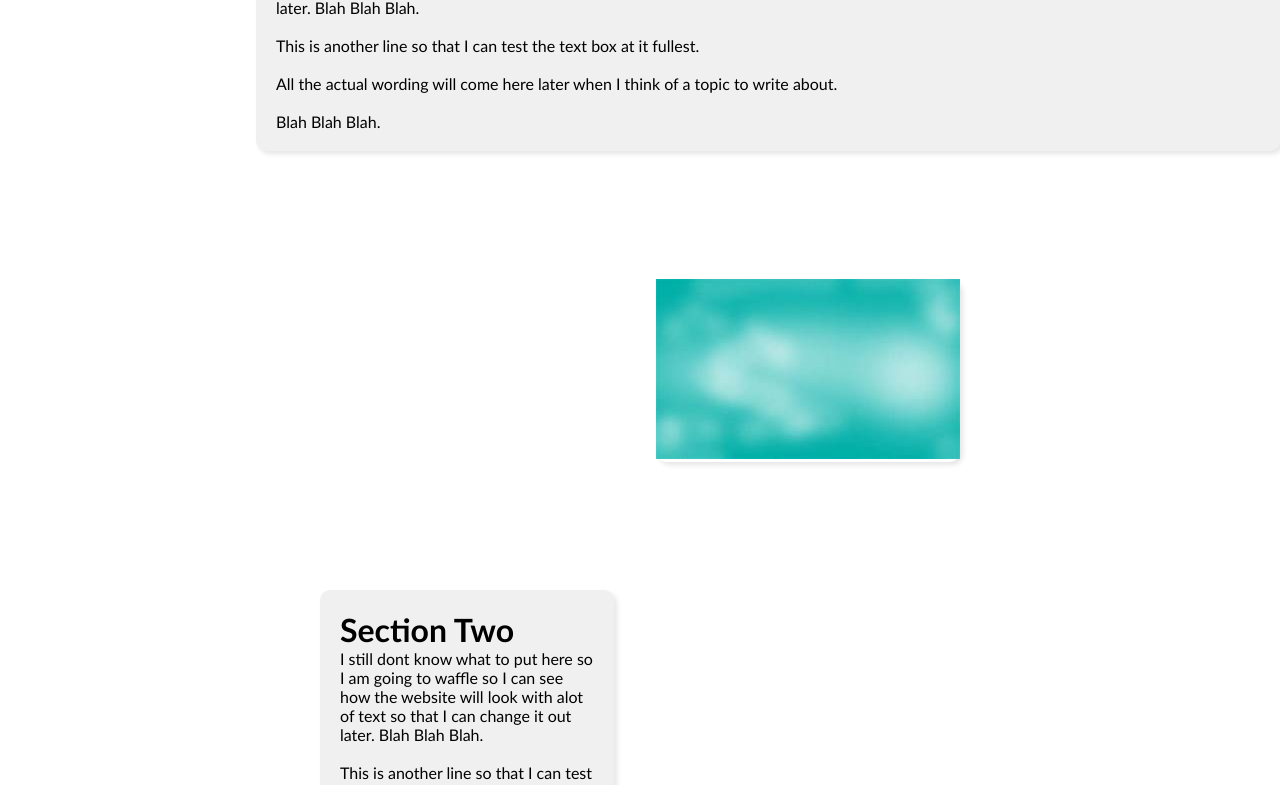
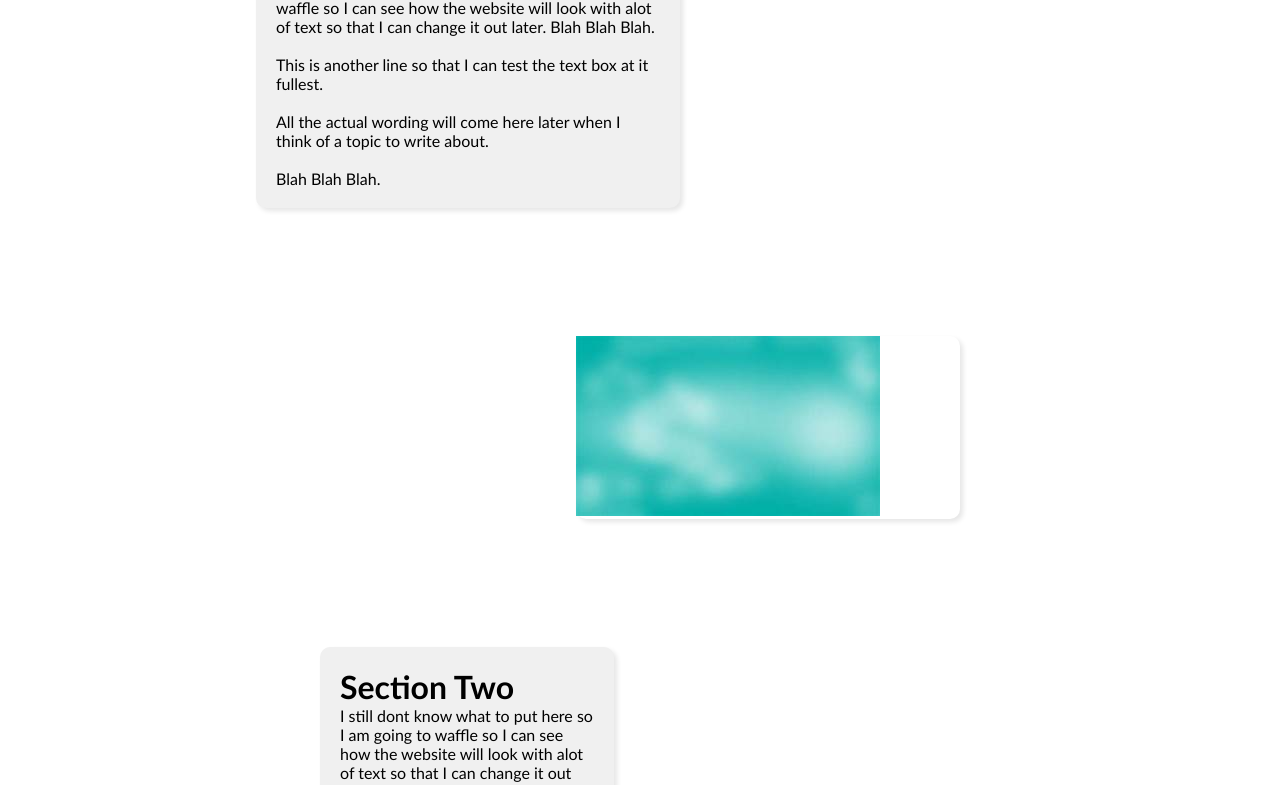
Before and after one commit to ChrisLegge/chrislegge.github.io, a plain HTML site: page index.htm in a window 1280 px wide. Shown: the part 258-1043 px from the top of the page. Drawn offline with Linux system fonts and the light colour scheme.

Commit message:
inline css test

```diff
--- a/styles.css
+++ b/styles.css
@@ -82,6 +82,7 @@ nav li:first-child{
   margin-top: 10%;
   margin-left: 20%;
   box-shadow: 3px 3px 5px rgba(0, 0, 0, 0.1);
+  width: 30%;
 }
 
 #sectionOneImg{
@@ -91,6 +92,7 @@ nav li:first-child{
   margin-top: 10%;
   border-radius: 10px;
   box-shadow: 3px 3px 5px rgba(0, 0, 0, 0.1);
+  width: 30%;
 }
 
 #sectionTwoText{
```
